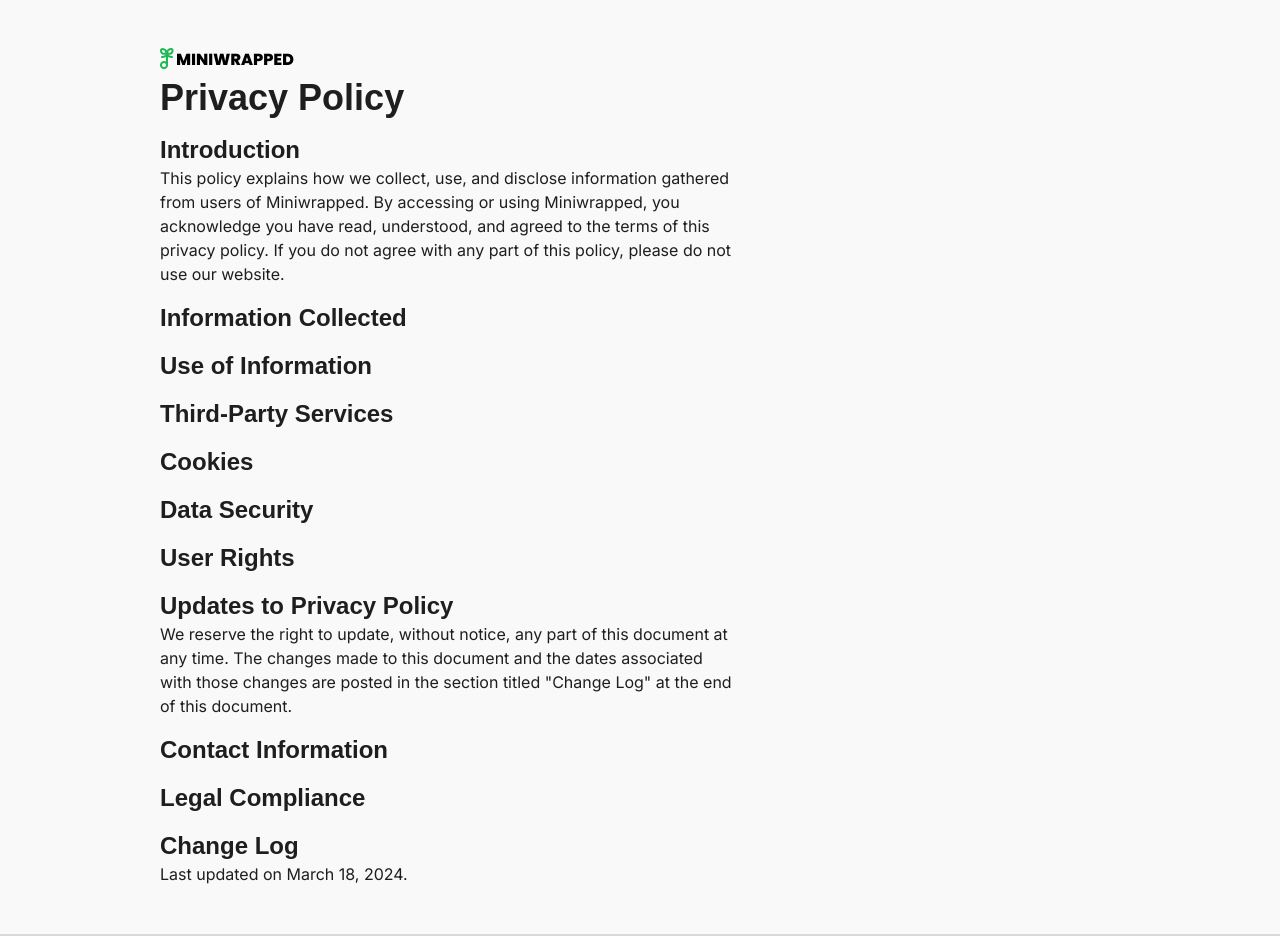
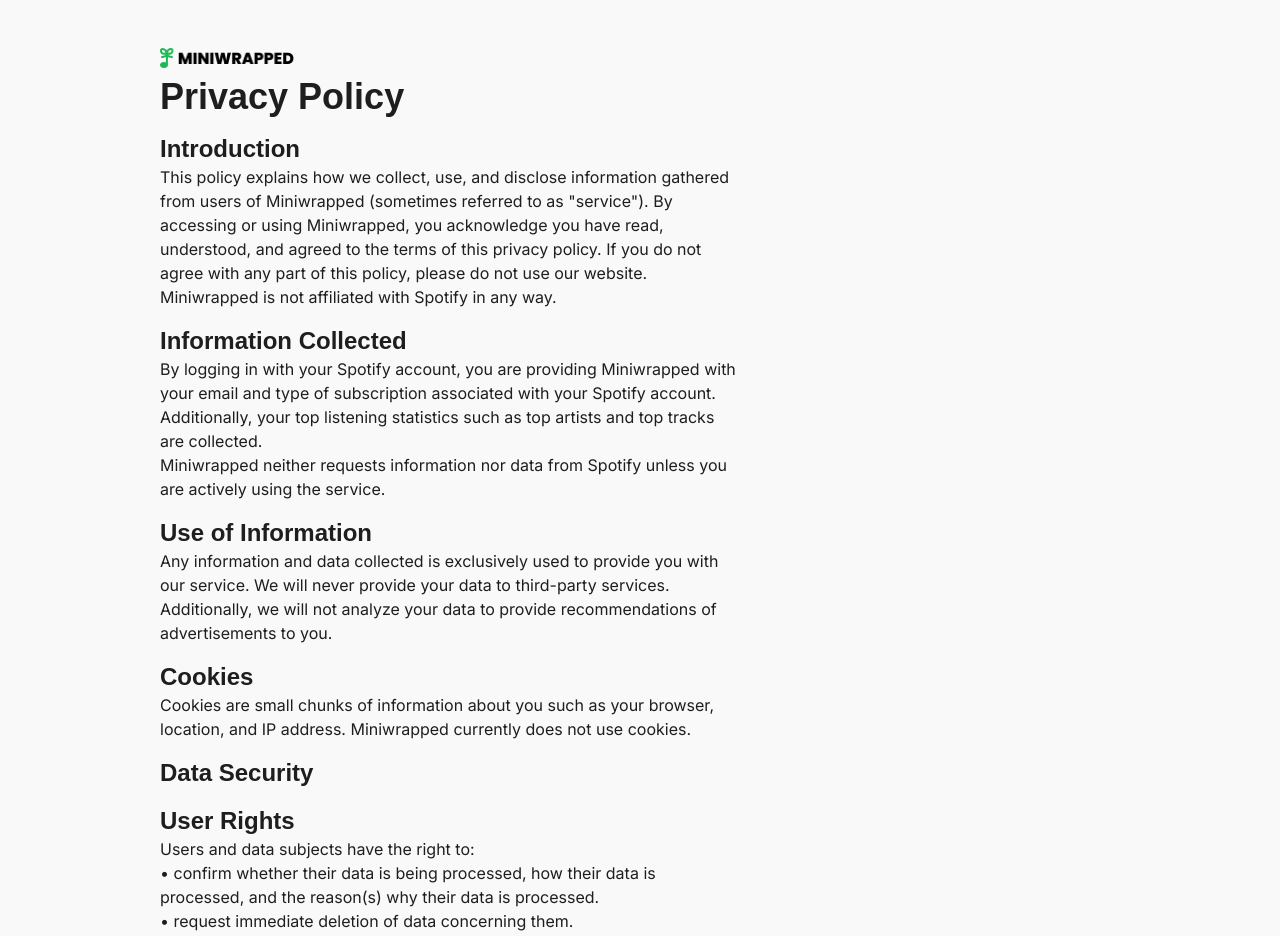
Before and after one commit to greydevv/miniwrapped, a Next.js app: page /privacy-policy in a window 1280 px wide. Shown: the top 936 px of the page. Built offline with nearby package versions, Linux system fonts and the light colour scheme.

Commit message:
UI changes

```diff
--- a/src/app/components/ItemList.tsx
+++ b/src/app/components/ItemList.tsx
@@ -18,7 +18,7 @@
                 src={ item.images[0].url }
                 fill
                 sizes="(width: 50px)"
-                alt={ `Thumbnail for ${item.name}`}
+                alt={ item.name }
                 sizes="100%"
               />
             </div>
--- a/src/app/components/Preview.tsx
+++ b/src/app/components/Preview.tsx
@@ -29,11 +29,11 @@
 
 export default function Preview({ items, config }: PreviewProps) {
   return (
-    <div className="w-full sm:w-auto sm:h-full aspect-[9/16] rounded-xl overflow-clip order-1 sm:order-2">
+    <div className="mx-auto w-auto h-screen sm:h-full aspect-[9/16] rounded-xl overflow-clip order-1 sm:order-2">
       <div className="h-full w-full" id={ DOWNLOAD_TARGET_ID } style={{ backgroundColor: config.theme.bgColor }}>
         { config.shareType === ShareType.TOP_ONE &&
           <TopPreview
-            item={ items[0 ] }
+            item={ items[0] }
             config={ config }
           />
         }
@@ -133,25 +133,22 @@
         backgroundImage: `url(${item.images[0].url})`,
         backgroundRepeat: "no-repeat",
         backgroundPosition: "center",
+        backgroundSize: "cover",
       }}
     >
       <div className="absolute top-0 left-0 h-full w-full bg-dark opacity-80 z-[1]"/>
       <div className="w-full overflow-hidden text-center px-8 z-[2]">
-        <h4
-          className="w-full text-light overflow-hidden whitespace-nowrap text-ellipsis"
-          style={{ color: config.theme.secondaryTextColor }}
-        >
+        <h4 className="w-full text-light overflow-hidden whitespace-nowrap text-ellipsis">
           TOP { config.tab === Tab.ARTISTS ? "ARTIST" : "SONG" }
         </h4>
-        <p
-          className="w-full text-xs text-light -mt-[4px] overflow-hidden whitespace-nowrap text-ellipsis opacity-40"
-          style={{ color: config.theme.secondaryTextColor }}
-        >
+        <p className="w-full text-xs text-grey-20 -mt-[4px] overflow-hidden whitespace-nowrap text-ellipsis">
           { getTimeRangeString(config.timeRange) }
         </p>
       </div>
-      <div className="relative aspect-square w-1/2 mx-auto z-[2]">
-        <Vinyl item={ item } />
+      <div className="relative aspect-square w-full z-[2] flex justify-center items-center">
+        <div className="w-1/2">
+          <Vinyl item={ item } />
+        </div>
         {/*
         <Image
           className="relative z-[2]"
@@ -168,17 +165,11 @@
         */}
       </div>
       <div className="w-full overflow-hidden text-center px-8 relative z-[2]">
-        <h5
-          className="w-full text-light overflow-hidden whitespace-nowrap text-ellipsis"
-          style={{ color: config.theme.secondaryTextColor }}
-        >
+        <h5 className="w-full text-light overflow-hidden whitespace-nowrap text-ellipsis">
           { item.name }
         </h5>
         { item.artists &&
-          <p
-            className="w-full text-xs text-light -mt-[4px] overflow-hidden whitespace-nowrap text-ellipsis opacity-40"
-            style={{ color: config.theme.secondaryTextColor }}
-          >
+          <p className="w-full text-xs text-grey-20 -mt-[4px] overflow-hidden whitespace-nowrap text-ellipsis">
             { item.artists.map(artist => artist.name).join(" • ") }
           </p>
         }
@@ -229,8 +220,10 @@
             <div className="relative px-4 flex justify-center" style={ bgStyle }>
               <div className="my-auto overflow-hidden relative z-[2] text-center">
                 <h4 className="text-light overflow-hidden whitespace-nowrap text-ellipsis">{ item.name }</h4>
-                { config.tab === Tab.TRACKS &&
-                  <p className="text-xs text-light -mt-[4px] overflow-hidden whitespace-nowrap text-ellipsis">{ item.artists.map(artist => artist.name).join(" • ") }</p>
+                { item.artists &&
+                  <p className="text-xs text-light -mt-[4px] overflow-hidden whitespace-nowrap text-ellipsis">
+                    { item.artists.map(artist => artist.name).join(" • ") }
+                  </p>
                 }
               </div>
               <div className="w-full h-full bg-dark opacity-40 absolute top-0 left-0 z-[1]" />
--- a/src/app/components/Vinyl.tsx
+++ b/src/app/components/Vinyl.tsx
@@ -7,7 +7,7 @@
 
 export default function Vinyl({ item }: VinylProps) {
   return (
-    <div className="h-full w-full aspect-square flex flex-row">
+    <div className="w-full aspect-square flex flex-row relative">
       <Image
         src={ item.images[0].url }
         fill
--- a/src/app/privacy-policy/page.tsx
+++ b/src/app/privacy-policy/page.tsx
@@ -4,24 +4,37 @@
   {
     header: "Introduction",
     body: [
-      "This policy explains how we collect, use, and disclose information gathered from users of Miniwrapped. By accessing or using Miniwrapped, you acknowledge you have read, understood, and agreed to the terms of this privacy policy. If you do not agree with any part of this policy, please do not use our website."
+      "This policy explains how we collect, use, and disclose information gathered from users of Miniwrapped (sometimes referred to as \"service\"). By accessing or using Miniwrapped, you acknowledge you have read, understood, and agreed to the terms of this privacy policy. If you do not agree with any part of this policy, please do not use our website.",
+      "Miniwrapped is not affiliated with Spotify in any way.",
     ]
   },
   {
     header: "Information Collected",
-    body: []
+    body: [
+      "By logging in with your Spotify account, you are providing Miniwrapped with your email and type of subscription associated with your Spotify account. Additionally, your top listening statistics such as top artists and top tracks are collected.",
+      "Miniwrapped neither requests information nor data from Spotify unless you are actively using the service.",
+    ]
   },
   {
     header: "Use of Information",
-    body: []
+    body: [
+      "Any information and data collected is exclusively used to provide you with our service. We will never provide your data to third-party services. Additionally, we will not analyze your data to provide recommendations of advertisements to you."
+    ]
   },
-  {
-    header: "Third-Party Services",
-    body: []
-  },
+  // {
+  //   header: "Use of Information",
+  //   body: []
+  // },
+  // {
+  //   header: "Third-Party Services",
+  //   body: [
+  //   ]
+  // },
   {
     header: "Cookies",
-    body: []
+    body: [
+      "Cookies are small chunks of information about you such as your browser, location, and IP address. Miniwrapped currently does not use cookies.",
+    ]
   },
   {
     header: "Data Security",
@@ -29,7 +42,12 @@
   },
   {
     header: "User Rights",
-    body: []
+    body: [
+      "Users and data subjects have the right to:",
+      "• confirm whether their data is being processed, how their data is processed, and the reason(s) why their data is processed.",
+      "• request immediate deletion of data concerning them.",
+      "• receive copies of the data concerning them."
+    ]
   },
   {
     header: "Updates to Privacy Policy",
@@ -39,12 +57,15 @@
   },
   {
     header: "Contact Information",
-    body: []
+    body: [
+      "Greyson Murray",
+      "greyson.murray@gmail.com",
+    ]
   },
-  {
-    header: "Legal Compliance",
-    body: []
-  },
+  // {
+  //   header: "Legal Compliance",
+  //   body: []
+  // },
   {
     header: "Change Log",
     body: ["Last updated on March 18, 2024."]
@@ -54,7 +75,7 @@
 export default function PrivacyPolicy() {
   return (
     <main className="bg-light text-dark min-h-screen w-screen">
-      <div className="max-w-6xl px-24 py-12 mx-auto">
+      <div className="max-w-6xl px-4 sm:px-24 py-12 mx-auto">
         <div className="mb-4">
           <Image
             src="/images/logo.png"
@@ -70,7 +91,7 @@
               <h3 className="font-bold">{ section.header }</h3>
               { section.body.map((bodyText, j) => {
                 return (
-                  <p key={ j } className="max-w-xl">
+                  <p key={ j } className="text-sm sm:text-base max-w-xl">
                     { bodyText }
                   </p>
                 );
--- a/tailwind.config.ts
+++ b/tailwind.config.ts
@@ -19,6 +19,7 @@
     colors: {
       "dark": "#1E1E1E",
       "light": "#F9F9F9",
+      "grey-20": "#929292",
       "grey-10": "#ECECEC",
       "grey": "#E2E2E2",
       "spotify-green": "#1DB954",
```
Also changed, not shown: src/app/layout.tsx (+6 -6 lines), src/app/page.tsx (+13 -25 lines), public/images/icon.png (added), public/images/logo.png.
